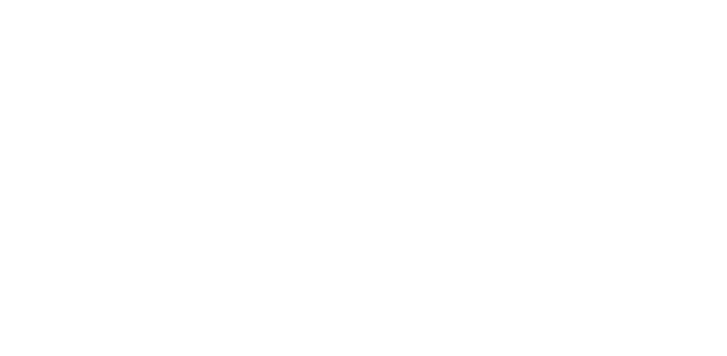
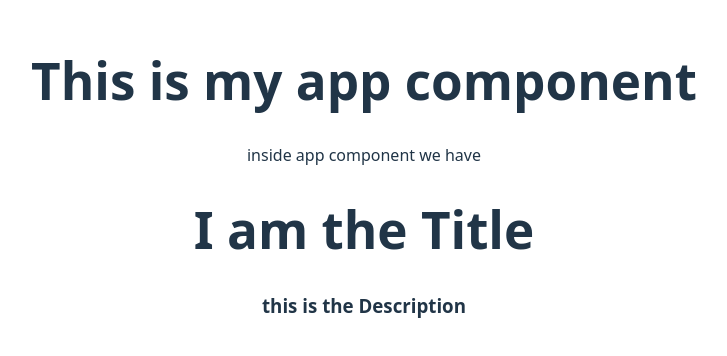
Before and after one commit to Shreyash-23423/React-tutorials, a React (Vite) app: page / in a window 1280 px wide. Shown: the part 222-578 px from the top of the page, without its empty margins (276-1003 px from the left). Built offline with nearby package versions, Linux system fonts and the light colour scheme.

Commit message:
created my first component

```diff
--- a/src/App.jsx
+++ b/src/App.jsx
@@ -1,11 +1,22 @@
 import './App.css'
 
+function Title(){
+  return <h1>I am the Title</h1>
+  }
+function Description (){
+  return <h3>this is the Description</h3>
+}
 function App() {
-
-
   return (
 
-      <div></div>  )
+      <div>
+        <h1>This is my app component</h1>
+        <p>inside app component we have</p>
+        <Title/>
+        <Description/>
+
+      </div>  )
+
 }
 
 export default App
```
